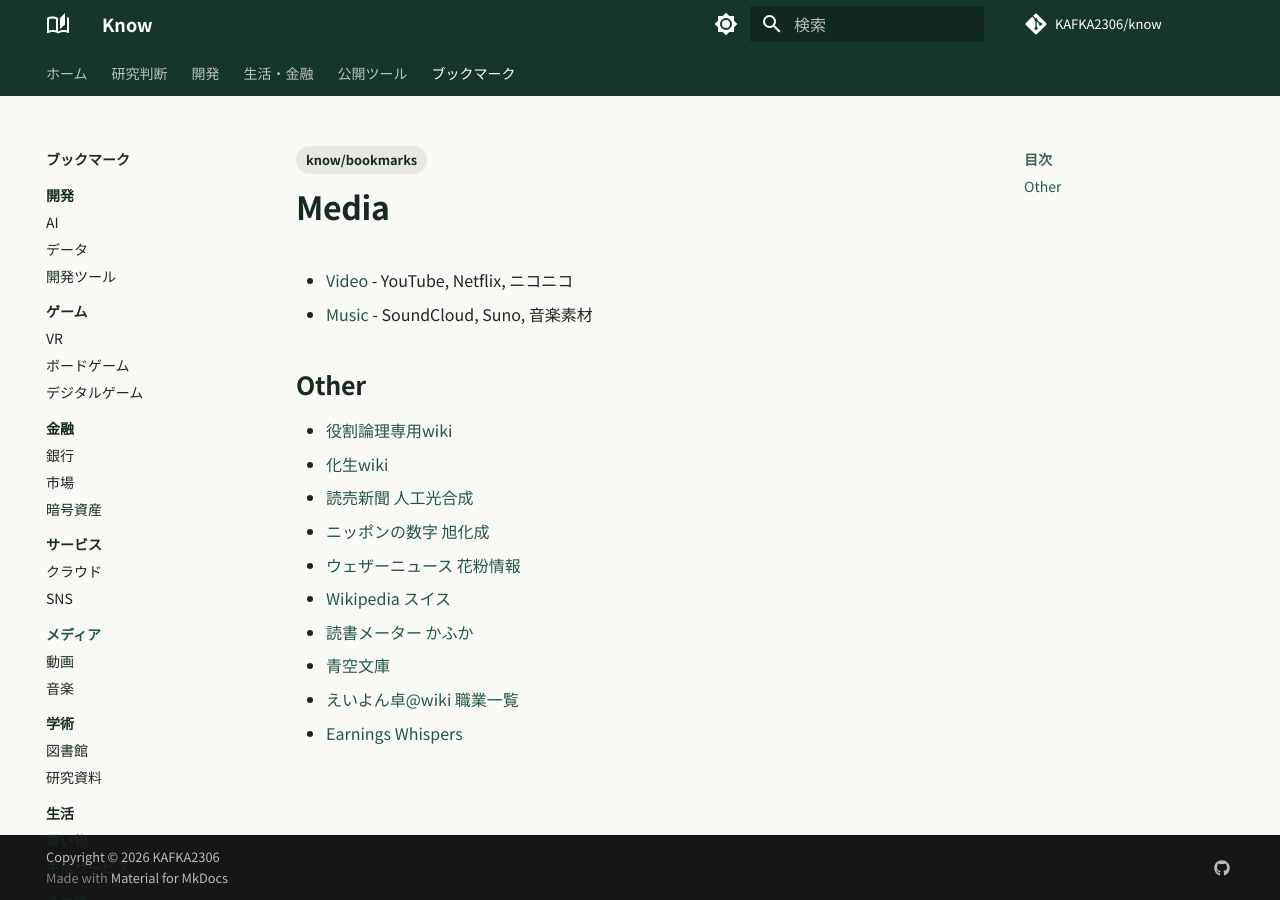
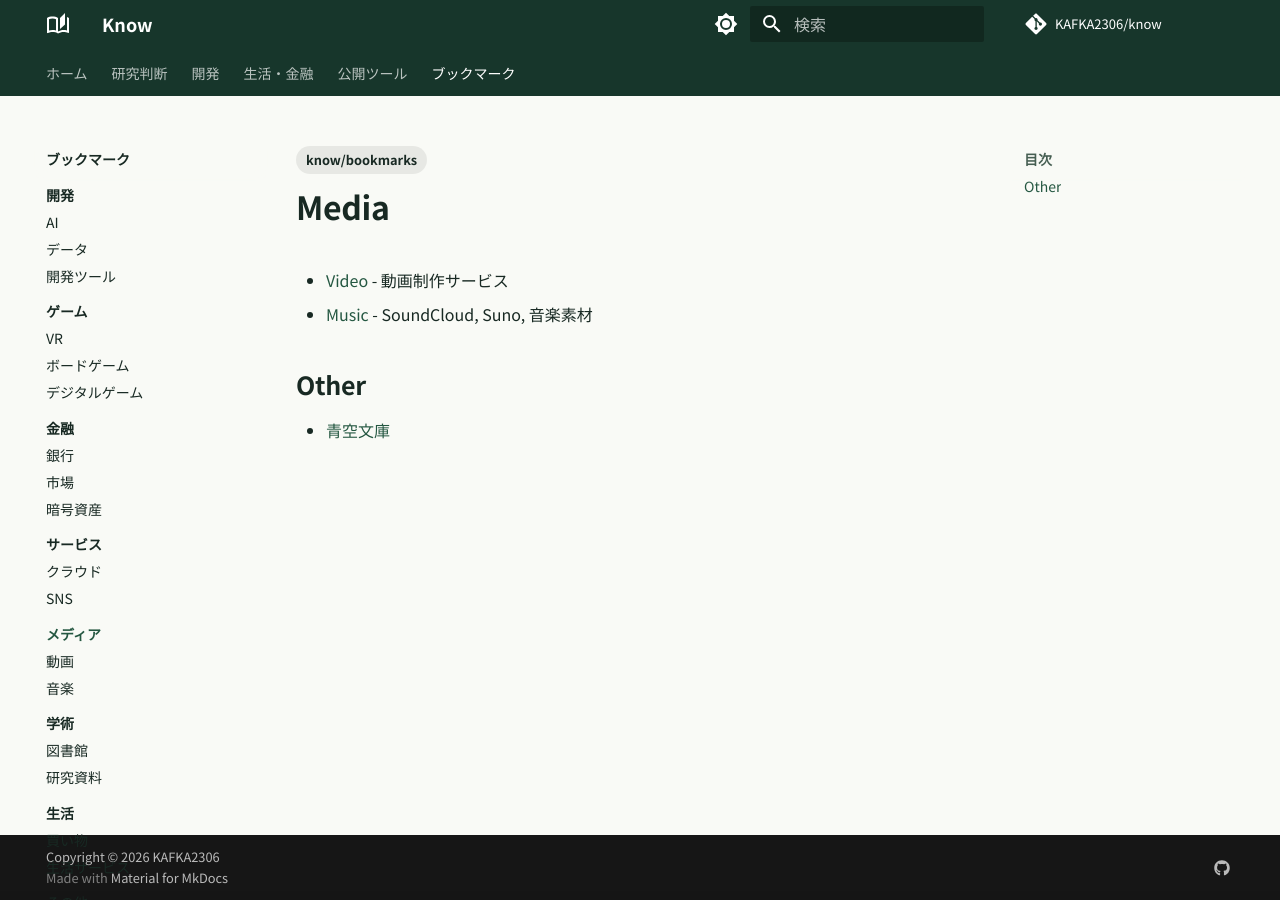
Before and after one commit to KAFKA2306/know, an MkDocs documentation site: the page built from docs/bookmarks/Media/index.md, in a window 1280 px wide. Built offline with MkDocs 1.6.1 and Material for MkDocs 9.7.7, drawn with Linux system fonts in a browser that asks for light colours; comment, search, counter and statistics services are not loaded.

Commit message:
docs(bookmarks): curate source links in docs/bookmarks/Media/index.md

```diff
--- a/docs/bookmarks/Media/index.md
+++ b/docs/bookmarks/Media/index.md
@@ -7,18 +7,9 @@ tags:
 
 # Media
 
-- [Video](Video/index.md) - YouTube, Netflix, ニコニコ
+- [Video](Video/index.md) - 動画制作サービス
 - [Music](Music/index.md) - SoundCloud, Suno, 音楽素材
 
 ## Other
 
-- [役割論理専用wiki](http://www29.atwiki.jp)
-- [化生wiki](http://www48.atwiki.jp)
-- [読売新聞 人工光合成](http://www.yomiuri.co.jp)
-- [ニッポンの数字 旭化成](http://www.nippon-num.com)
-- [ウェザーニュース 花粉情報](http://weathernews.jp)
-- [Wikipedia スイス](https://ja.wikipedia.org)
-- [読書メーター かふか](https://bookmeter.com)
 - [青空文庫](https://www.aozora.gr.jp)
-- [えいよん卓@wiki 職業一覧](https://w.atwiki.jp)
-- [Earnings Whispers](https://www.earningswhispers.com)
```
